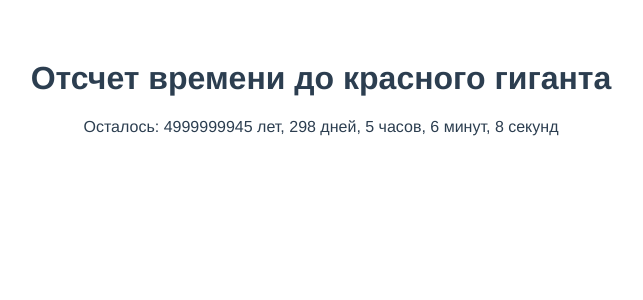
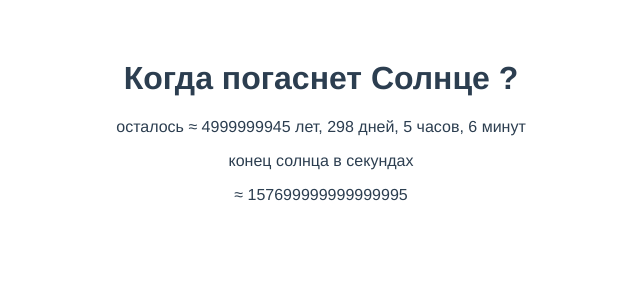
Before and after one commit to ArsenyiPopov/sun_out, a Vue app: page / in a window 1280 px wide. Shown: the top 300 px of the page, without its empty margins (319-962 px from the left). Built offline with nearby package versions, Linux system fonts and the light colour scheme.

Commit message:
two commit

```diff
--- a/src/components/TheCountSun.vue
+++ b/src/components/TheCountSun.vue
@@ -0,0 +1,36 @@
+<template>
+    <div>
+      <p> конец солнца в секундах</p>
+      <p>≈ {{ formattedNumber }}</p>
+    </div>
+  </template>
+
+  <script>
+  /* eslint-disable-next-line */
+/* global BigInt */
+  export default {
+    name: 'TheCountSun',
+
+    data() {
+      return {
+        number: BigInt('157700000000000000'),
+      };
+    },
+
+    computed: {
+      formattedNumber() {
+        return this.number.toString();
+      },
+    },
+
+    mounted() {
+      setInterval(() => {
+        this.number--;
+      }, 1000);
+    },
+  };
+  </script>
+
+  <style>
+  /* Если нужны стили, добавьте их здесь */
+  </style>
--- a/src/pages/MainPage.vue
+++ b/src/pages/MainPage.vue
@@ -1,20 +1,27 @@
 <template>
     <div>
-      <h1>Отсчет времени до красного гиганта</h1>
+      <h1>Когда погаснет Солнце ?</h1>
       <div>
-        <p>Осталось: {{ formattedTime }}</p>
+        <p>осталось ≈ {{ formattedTime }}</p>
       </div>
+      <TheCountSun/>
     </div>
   </template>
 
   <script>
+  import TheCountSun from "@/components/TheCountSun.vue"; // Замените путь на фактический путь к вашему компоненту
+
   export default {
     name: 'MainPage',
+    components: {
+    TheCountSun,
+  },
 
     data() {
       return {
         targetTime: 5e9 * 365 * 24 * 60 * 60, // 5 миллиардов лет в секундах
         currentTime: 0,
+        timerId: null,
       };
     },
 
@@ -27,22 +34,25 @@
         const days = Math.floor((this.timeRemaining % (365 * 24 * 60 * 60)) / (24 * 60 * 60));
         const hours = Math.floor((this.timeRemaining % (24 * 60 * 60)) / (60 * 60));
         const minutes = Math.floor((this.timeRemaining % (60 * 60)) / 60);
-        const seconds = Math.floor(this.timeRemaining % 60);
 
-        return `${years} лет, ${days} дней, ${hours} часов, ${minutes} минут, ${seconds} секунд`;
+        return `${years} лет, ${days} дней, ${hours} часов, ${minutes} минут`;
       },
     },
 
     methods: {
       updateTimer() {
         const now = Math.floor(Date.now() / 1000);
-        this.currentTime += now - this.currentTime; // обновляем только при открытии страницы
+        this.currentTime = now;
       },
     },
 
     mounted() {
-      this.updateTimer();
-      setInterval(this.updateTimer, 1000);
+      this.updateTimer(); // первичное обновление
+      this.timerId = setInterval(this.updateTimer, 1000);
+    },
+
+    beforeUnmount() {
+      clearInterval(this.timerId); // очистка таймера при уничтожении компонента
     },
   };
   </script>
--- a/src/router.js
+++ b/src/router.js
@@ -2,7 +2,7 @@ import { createRouter, createWebHistory } from 'vue-router';
 import MainPage from '@/pages/MainPage.vue';
 const routes = [
 
-    { path: '/', component: MainPage },  // Уникальный путь для HomePage
+    { path: '/', component: MainPage },
 
   ];
 
```
